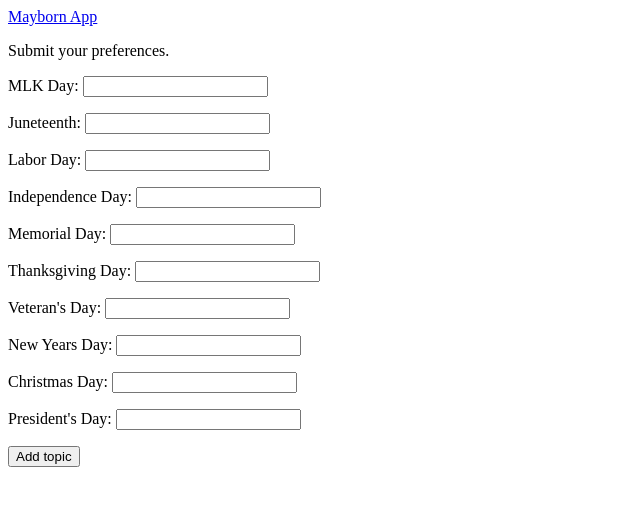
After one commit to Joshua-Hockerman/Mayborn-Museum-Online-Scheduler, a Django app: page /schedule/ in a window 1280 px wide. The commit adds this page. Shown: the top 506 px of the page, without its empty margins (0-640 px from the left). Run offline with Django 3.2, Linux system fonts and the light colour scheme.

Commit message:
Implemented employee schedule submission form.

```diff
--- /dev/null
+++ b/MaybornApp/forms.py
@@ -0,0 +1,32 @@
+from django import forms
+
+from .models import Schedule
+
+
+class ScheduleForm(forms.ModelForm):
+    class Meta:
+        model = Schedule
+        fields = {
+            "Holiday_1",
+            "Holiday_2",
+            "Holiday_3",
+            "Holiday_4",
+            "Holiday_5",
+            "Holiday_6",
+            "Holiday_7",
+            "Holiday_8",
+            "Holiday_9",
+            "Holiday_10",
+        }
+        labels = {
+            "Holiday_1": "New Years Day",
+            "Holiday_2": "MLK Day",
+            "Holiday_3": "President's Day",
+            "Holiday_4": "Memorial Day",
+            "Holiday_5": "Juneteenth",
+            "Holiday_6": "Independence Day",
+            "Holiday_7": "Labor Day",
+            "Holiday_8": "Veteran's Day",
+            "Holiday_9": "Thanksgiving Day",
+            "Holiday_10": "Christmas Day",
+        }
--- a/MaybornApp/templates/MaybornApp/index.html
+++ b/MaybornApp/templates/MaybornApp/index.html
@@ -5,4 +5,7 @@
 <p>This is the app that will free the Mayborn admins from the purgatory of the command line and liberate them into the
     blissful oblivion of app lyfe. #PL34SED</p>
 
+
+<a href="{% url 'MaybornApp:schedule' %}">Enter your schedule.</a>
+
 {% endblock content %}
--- /dev/null
+++ b/MaybornApp/templates/MaybornApp/schedule.html
@@ -0,0 +1,12 @@
+{% extends "MaybornApp/base.html" %}
+
+{% block content %}
+<p>Submit your preferences.</p>
+
+<form action="{% url 'MaybornApp:schedule' %}" method='post'>
+    {% csrf_token %}
+    {{ form.as_p }}
+    <button name="submit">Add topic</button>
+</form>
+
+{% endblock content %}
--- a/MaybornApp/urls.py
+++ b/MaybornApp/urls.py
@@ -8,4 +8,5 @@ app_name = "MaybornApp"
 urlpatterns = [
     # Home page
     path("", views.index, name="index"),
+    path("schedule/", views.schedule, name="schedule"),
 ]
--- a/MaybornApp/views.py
+++ b/MaybornApp/views.py
@@ -1,4 +1,7 @@
-from django.shortcuts import render
+from django.shortcuts import render, redirect
+
+from .models import Schedule
+from .forms import ScheduleForm
 
 # Create your views here.
 
@@ -6,3 +9,19 @@ from django.shortcuts import render
 def index(request):
     """The home page for learning logs."""
     return render(request, "MaybornApp/index.html")
+
+
+def schedule(request):
+    """Allow the employee to enter the schedule"""
+    if request.method != "POST":
+        # No data submitted, create a blank form.
+        form = ScheduleForm()
+    else:
+        # POST data submitted, process data
+        form = ScheduleForm(data=request.POST)
+        if form.is_valid():
+            form.save()
+            return redirect("MaybornApp:index")
+
+    context = {"form": form}
+    return render(request, "MaybornApp/schedule.html", context)
```
Also changed, not shown: db.sqlite3.
